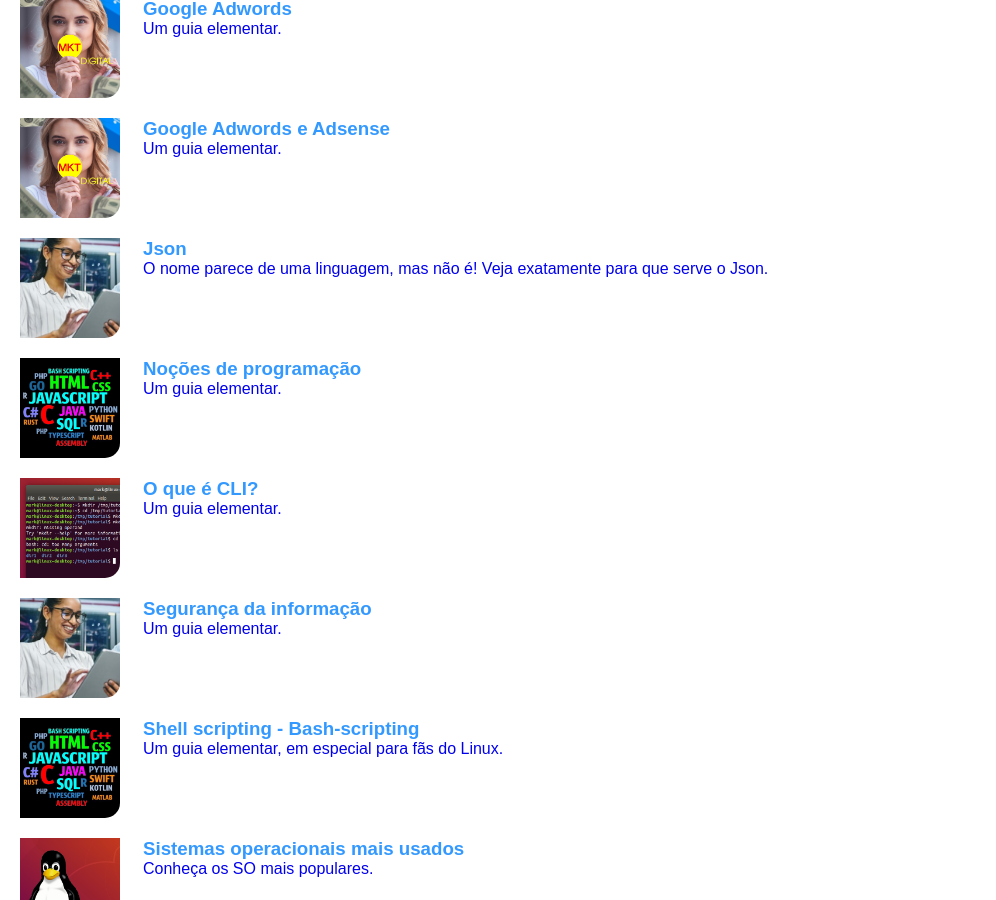
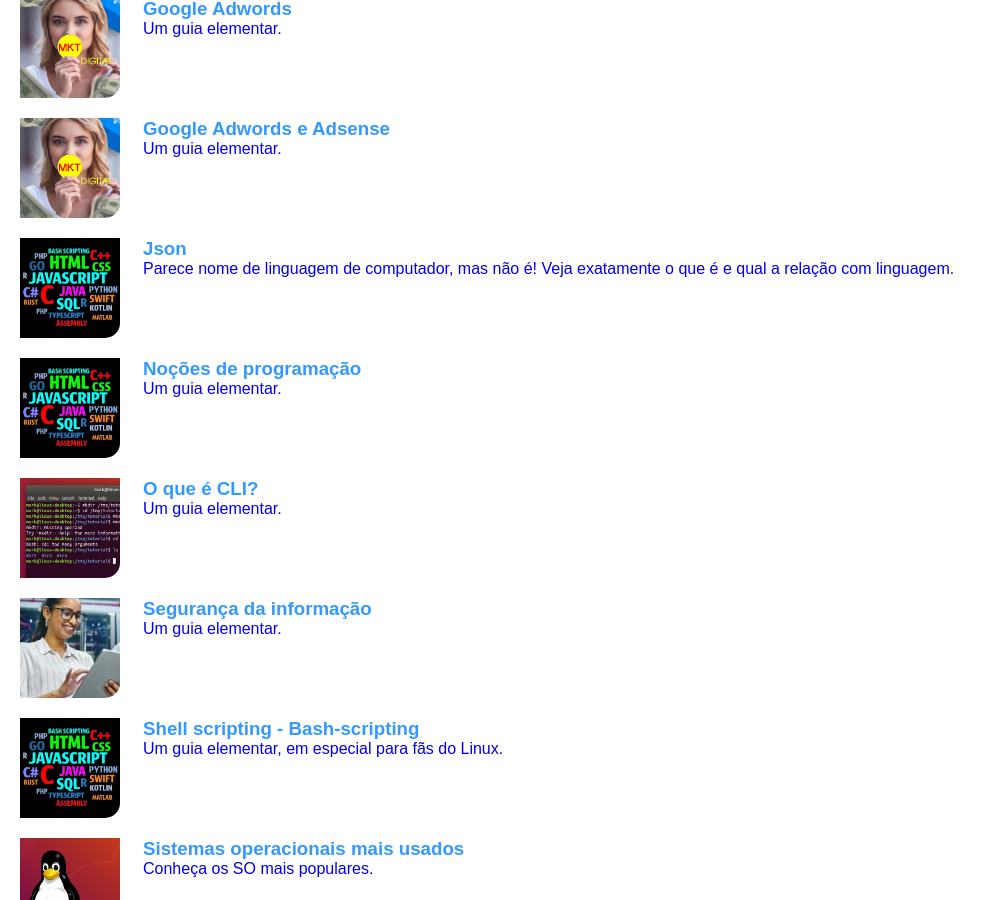
Before and after one commit to Joesynth/joesynth.github.io, a Jekyll site: the page built from index.html, in a window 1280 px wide and 900 px high, scrolled down 8409 px. Shown: the whole window, without its empty margins (0-996 px from the left). Built offline with Jekyll 4.4.1, drawn with Linux system fonts in a browser that asks for light colours; some of the changed text lies outside the part shown.

Commit message:
Update artigo.json

```diff
--- a/_data/artigo.json
+++ b/_data/artigo.json
@@ -57,7 +57,7 @@
     "href": "gedit.html",
     "src": "image/linguagem.png",
     "h3": "Gedit",
-    "p": "Tutorial simples e objetivo do editor de código Gedit, Ubuntu."
+    "p": "Tutorial simples e objetivo do editor de códigos Gedit, Ubuntu."
   },
   {
     "href": "vim-e-vi.html",
@@ -91,7 +91,7 @@
   },
   {
     "href": "template-engine.html",
-    "src": "image/ti.png",
+    "src": "image/linguagem.png",
     "h3": "Template engine",
     "p": "Entenda o que é, o que faz, e veja exemplos."
   },
@@ -145,7 +145,7 @@
   },
   {
     "href": "site-comercial-um-tutorial-essencial.html",
-    "src": "image/mkt.png",
+    "src": "image/comercio.png",
     "h3": "Site comercial: um tutorial essencial",
     "p": "Tudo o que vocẽ precisa saber sobre ter um site, vital nos dias atuais."
   },
@@ -217,7 +217,7 @@
   },
   {
     "href": "telegram-tutorial-7-motivos-para-usar-na-sua-empresa.html",
-    "src": "image/foss.png",
+    "src": "image/comercio.png",
     "h3": "Telegram tutorial: 7 motivos para usar na sua empresa",
     "p": "Indo além de um mero app de mensagens, saiba as razões para utilizá-lo na sua empresa."
   },
@@ -367,7 +367,7 @@
   },
   {
     "href": "internet-tem-dono.html",
-    "src": "image/ti.png",
+    "src": "image/rede.png",
     "h3": "A internet tem dono?",
     "p": "Dizem que dono é quem cuida. Será que isso se aplica a web?"
   },
@@ -391,7 +391,7 @@
   },
   {
     "href": "console-do-desenvolvedor.html",
-    "src": "image/ti.png",
+    "src": "image/linguagem.png",
     "h3": "Console do desenvolvedor",
     "p": "Veja uma outra aplicação do Firefox, bem diferente de navegar na web."
   },
@@ -421,9 +421,9 @@
   },
   {
     "href": "json.html",
-    "src": "image/ti.png",
+    "src": "image/linguagem.png",
     "h3": "Json",
-    "p": "O nome parece de uma linguagem, mas não é! Veja exatamente para que serve o Json."
+    "p": "Parece nome de linguagem de computador, mas não é! Veja exatamente o que é e qual a relação com linguagem."
   },
   {
     "href": "nocoes-de-programacao.html",
@@ -499,7 +499,7 @@
   },
   {
     "href": "deploy.html",
-    "src": "image/ti.png",
+    "src": "image/linguagem.png",
     "h3": "Deploy",
     "p": "Um guia elementar."
   },
@@ -529,7 +529,7 @@
   },
   {
     "href": "sites-para-programadores.html",
-    "src": "image/ti.png",
+    "src": "image/linguagem.png",
     "h3": "Sites para programadores",
     "p": "Um guia elementar."
   },
```
